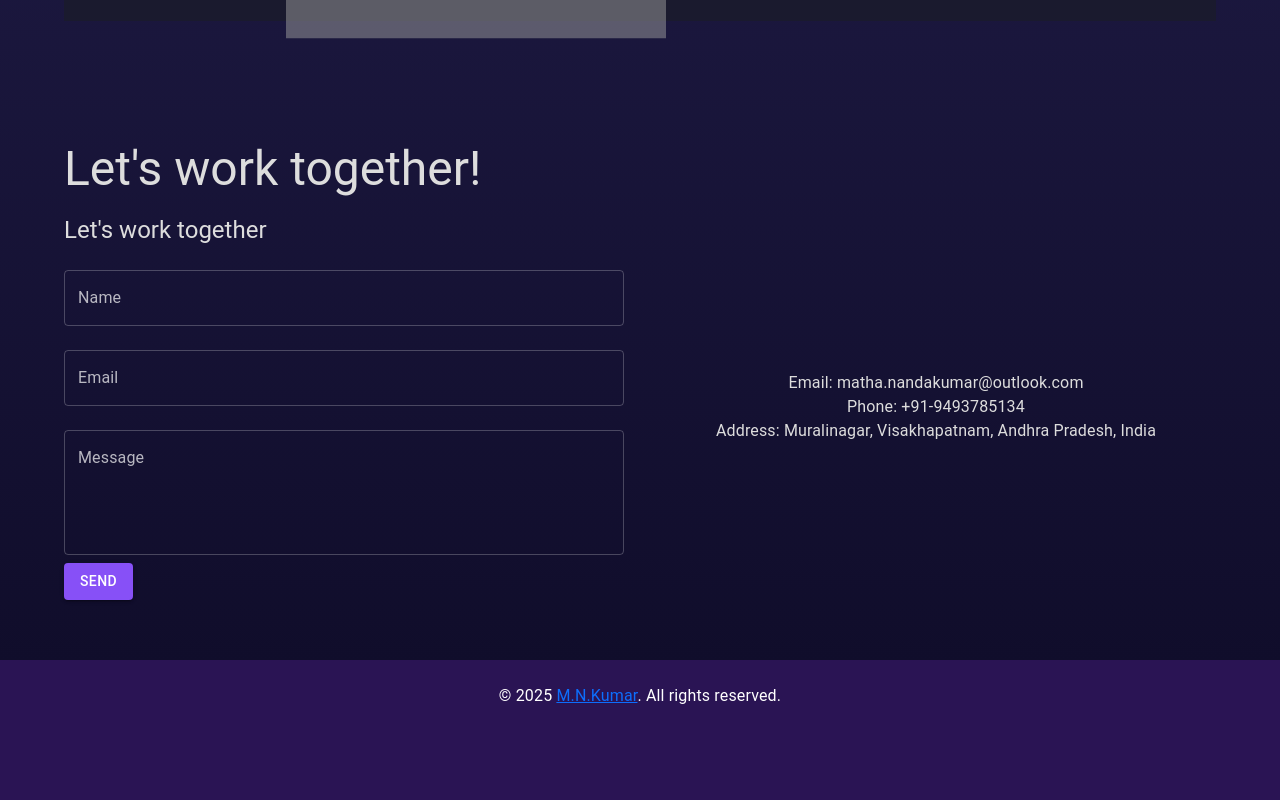
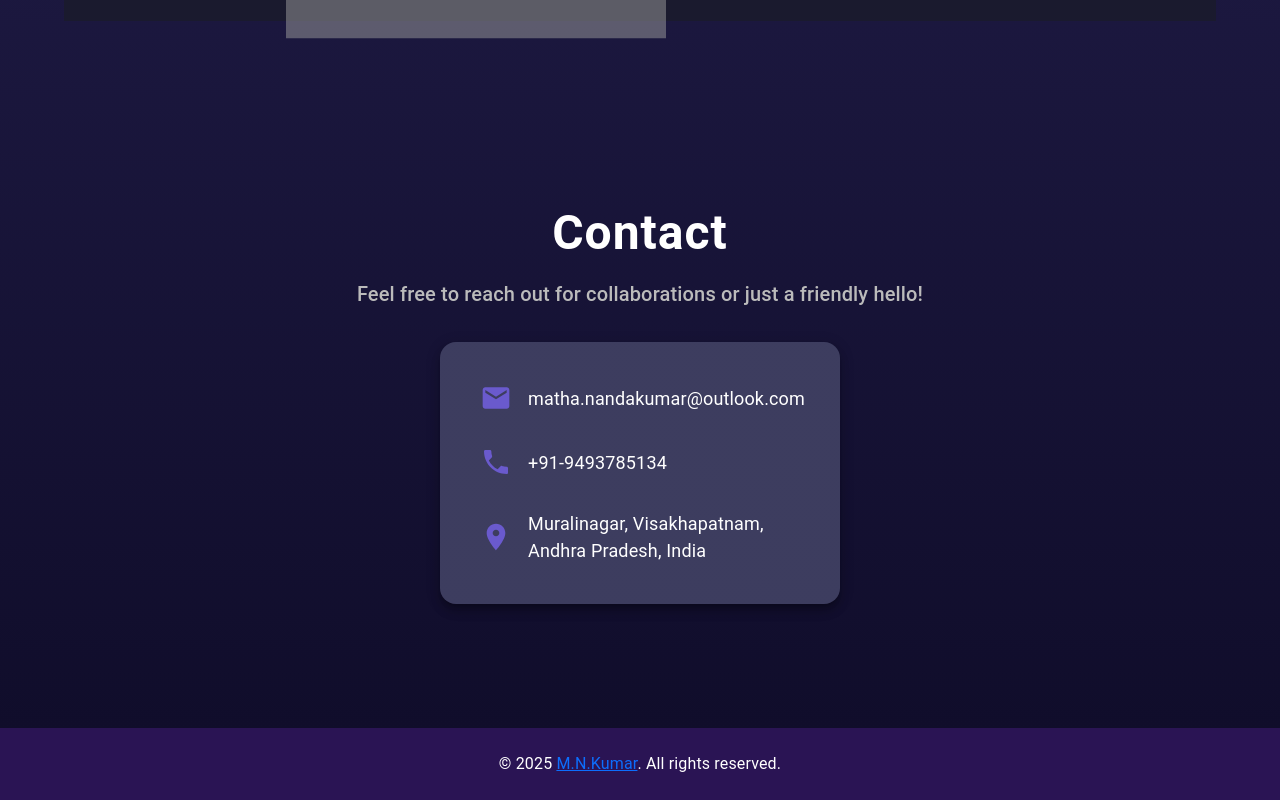
Before and after one commit to NandaKumarMatha/nandakumarmatha.github.io, a React (Create React App) app: page / in a window 1280 px wide. Shown: the part 3483-4283 px from the top of the page. Before the commit the page ends 4215 px from the top, so only its background shows below. Built offline with nearby package versions, Linux system fonts and the light colour scheme; grey boxes are pictures that could not be loaded.

Commit message:
refactor: simplify Contact component layout and enhance styling for better user engagement

```diff
--- a/src/components/Contact.js
+++ b/src/components/Contact.js
@@ -1,55 +1,42 @@
 import React from 'react';
-import { Box, TextField, Button, Typography, Stack } from '@mui/material';
-import "./contact.css";
+import { Box, Typography, Stack, Paper } from '@mui/material';
+import EmailIcon from '@mui/icons-material/Email';
+import PhoneIcon from '@mui/icons-material/Phone';
+import LocationOnIcon from '@mui/icons-material/LocationOn';
+import './contact.css';
 
 const Contact = () => {
   return (
-    <Box>
-      <Typography variant="h3" justifyContent="center" gutterBottom>
-      Let's work together!
+    <Box sx={{ bgcolor: 'linear-gradient(135deg, #23234a 60%, #6a5acd 100%)', color: '#fff', py: 8, px: 2, minHeight: 400 }}>
+      <Typography variant="h3" align="center" gutterBottom sx={{ fontWeight: 700, letterSpacing: 1 }}>
+        Contact
       </Typography>
-      <Stack direction={{ xs: 'column', md: 'row' }} spacing={4}>
-        <Box flex={1} className="contact-form">
-          <Typography variant="h5" gutterBottom>
-            Let's work together
-          </Typography>
-          <form noValidate autoComplete="off">
-            <TextField
-              fullWidth
-              label="Name"
-              margin="normal"
-              variant="outlined"
-            />
-            <TextField
-              fullWidth
-              label="Email"
-              margin="normal"
-              variant="outlined"
-            />
-            <TextField
-              fullWidth
-              label="Message"
-              margin="normal"
-              variant="outlined"
-              multiline
-              rows={4}
-            />
-            <Button variant="contained" color="primary" type="submit">
-              Send
-            </Button>
-          </form>
-        </Box>
-        <Box flex={1} className='my-info' display="flex" flexDirection="column" justifyContent="center" alignItems="center">
-          <Typography variant="body1">
-            Email: matha.nandakumar@outlook.com
-          </Typography>
-          <Typography variant="body1">
-            Phone: +91-9493785134
-          </Typography>
-          <Typography variant="body1">
-            Address: Muralinagar, Visakhapatnam, Andhra Pradesh, India
-          </Typography>
-        </Box>
+      <Typography variant="h6" align="center" sx={{ mb: 4, color: '#bbb' }}>
+        Feel free to reach out for collaborations or just a friendly hello!
+      </Typography>
+      <Stack justifyContent="center" alignItems="center">
+        <Paper elevation={8} sx={{ bgcolor: '#23234a', p: 5, borderRadius: 4, minWidth: 320, maxWidth: 400, width: '100%' }}>
+          <Stack spacing={4}>
+            <Stack direction="row" spacing={2} alignItems="center">
+              <EmailIcon sx={{ color: '#6a5acd', fontSize: 32 }} />
+              <a href="mailto:matha.nandakumar@outlook.com" style={{ color: '#fff', fontSize: 18, textDecoration: 'none' }}>
+                matha.nandakumar@outlook.com
+              </a>
+            </Stack>
+            <Stack direction="row" spacing={2} alignItems="center">
+              <PhoneIcon sx={{ color: '#6a5acd', fontSize: 32 }} />
+              <Typography variant="body1" sx={{ color: '#fff', fontSize: 18 }}>
+                +91-9493785134
+              </Typography>
+            </Stack>
+            <Stack direction="row" spacing={2} alignItems="center">
+              <LocationOnIcon sx={{ color: '#6a5acd', fontSize: 32 }} />
+              <Typography variant="body1" sx={{ color: '#fff', fontSize: 18 }}>
+                Muralinagar, Visakhapatnam, Andhra Pradesh, India
+              </Typography>
+            </Stack>
+          </Stack>
+        </Paper>
       </Stack>
     </Box>
   );
```
